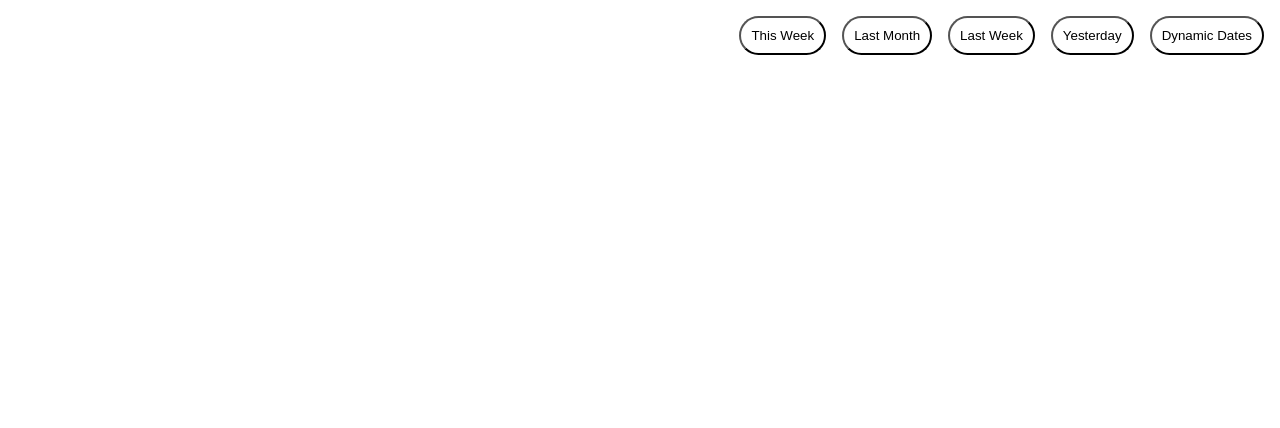
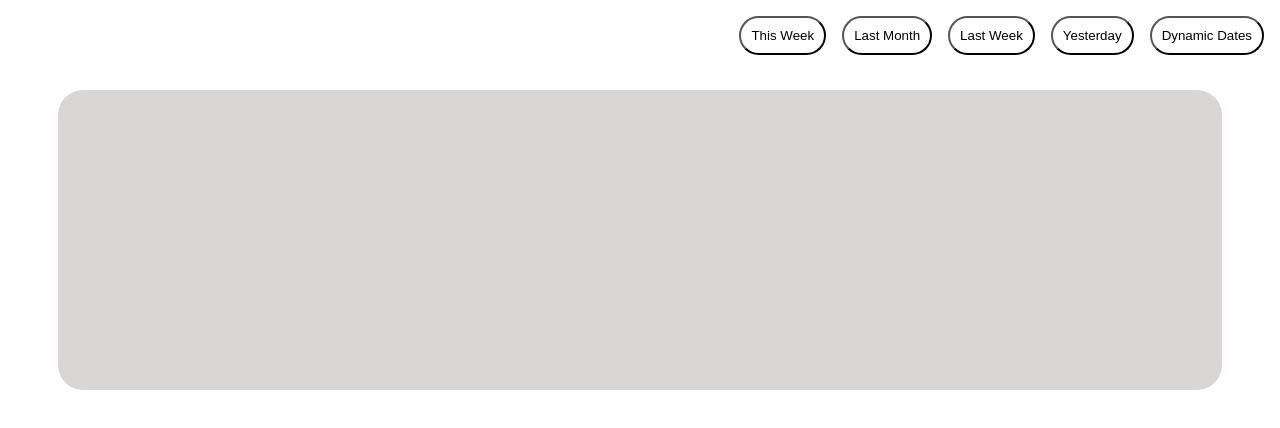
Before and after one commit to Varun-Brainvire/creators-dashboard, a Next.js app: page / in a window 1280 px wide. Shown: the top 428 px of the page. Built offline with nearby package versions, Linux system fonts and the light colour scheme.

Commit message:
Added chart div and started date picker functionality

```diff
--- /dev/null
+++ b/src/components/Buttons.tsx
@@ -0,0 +1,23 @@
+import React from 'react'
+import { Button, ButtonContainer } from '@/components/styles/button.styles'
+const Buttons = () => {
+
+    const handleWeekClick = () => {
+    // alert("week")
+    let button = document.getElementById("dynamic")
+    button.innerText = "Hello"
+    console.log(document.getElementById("dynamic"))
+  }
+
+  return (
+    <ButtonContainer>
+      <Button id="dynamic">Dynamic Dates</Button>
+      <Button>Yesterday</Button>
+      <Button>Last Week</Button>
+      <Button>Last Month</Button>
+      <Button onClick={handleWeekClick}>This Week</Button>
+    </ButtonContainer>
+  )
+}
+
+export default Buttons
--- /dev/null
+++ b/src/components/styles/ChartDiv.styles.tsx
@@ -0,0 +1,9 @@
+import styled from "styled-components";
+
+export const ChartDiv = styled.div`
+  margin: 50px;
+  padding: 50px;
+  background-color: #dad6d6;
+  border-radius: 25px;
+  height: 200px;
+`;
--- a/src/components/styles/button.styles.tsx
+++ b/src/components/styles/button.styles.tsx
@@ -8,3 +8,7 @@ export const Button = styled.button`
   padding: 10px;
   float: right;
 `;
+
+export const ButtonContainer = styled.div`
+    height: 32px;
+`
--- a/src/pages/index.tsx
+++ b/src/pages/index.tsx
@@ -3,27 +3,19 @@ import Image from 'next/image'
 import { Inter } from 'next/font/google'
 import styles from '@/styles/Home.module.css'
 import { Button } from '@/components/styles/button.styles'
+import { ChartDiv } from '@/components/styles/ChartDiv.styles'
+import Buttons from '@/components/Buttons'
 
 const inter = Inter({ subsets: ['latin'] })
 
 export default function Home() {
 
-  const handleWeekClick = () => {
-    // alert("week")
-    let button = document.getElementById("dynamic")
-    button.innerText = "Hello"
-    console.log(document.getElementById("dynamic"))
-  }
-
   return (
     <>
       {/* <h1>Hello</h1> */}
       {/* <h1>Text for testing fonts</h1> */}
-      <Button id="dynamic">Dynamic Dates</Button>
-      <Button>Yesterday</Button>
-      <Button>Last Week</Button>
-      <Button>Last Month</Button>
-      <Button onClick={handleWeekClick}>This Week</Button>
+      <Buttons />
+      <ChartDiv />
     </>
   )
 }
```
